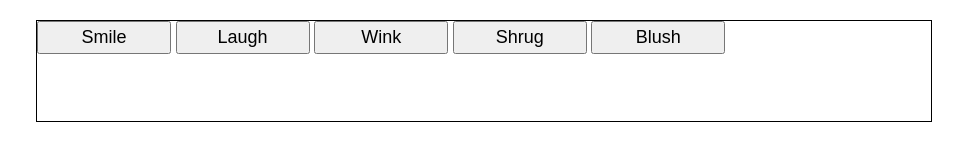
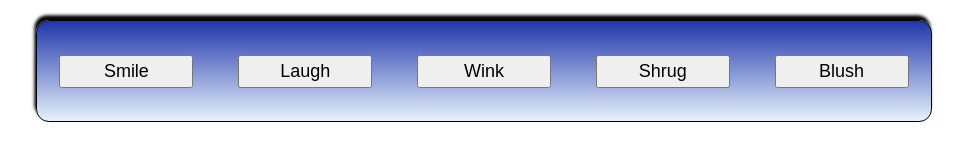
Before and after one commit to ArturWer/hello_world, a plain HTML site: page flex/index.html in a window 1280 px wide. Shown: the whole page, without its empty margins (156-1120 px from the left). Drawn offline with Linux system fonts and the light colour scheme.

Commit message:
Added backgound color for div and box-shaddow

```diff
--- a/flex/index.html
+++ b/flex/index.html
@@ -20,8 +20,20 @@
       div {
         height: 100px;
         border: 1px solid black;
+        background: rgb(31,54,171);
+        background: -moz-linear-gradient(top, rgba(31,54,171,1) 0%, rgba(231,242,252,1) 100%);
+        background: -webkit-linear-gradient(top, rgba(31,54,171,1) 0%,rgba(231,242,252,1) 100%);
+        background: linear-gradient(to bottom, rgba(31,54,171,1) 0%,rgba(231,242,252,1) 100%);
+        filter: progid:DXImageTransform.Microsoft.gradient( startColorstr='#1f36ab', endColorstr='#e7f2fc',GradientType=0 );
+        border-radius: .8rem;
+        box-shadow: -.1rem -.3rem .2rem black;
       }
       /* Add your flexbox CSS below here */
+      div{
+        display: flex;
+        align-items: center;
+        justify-content: space-around;
+      }
 
     </style>
   </head>
```
